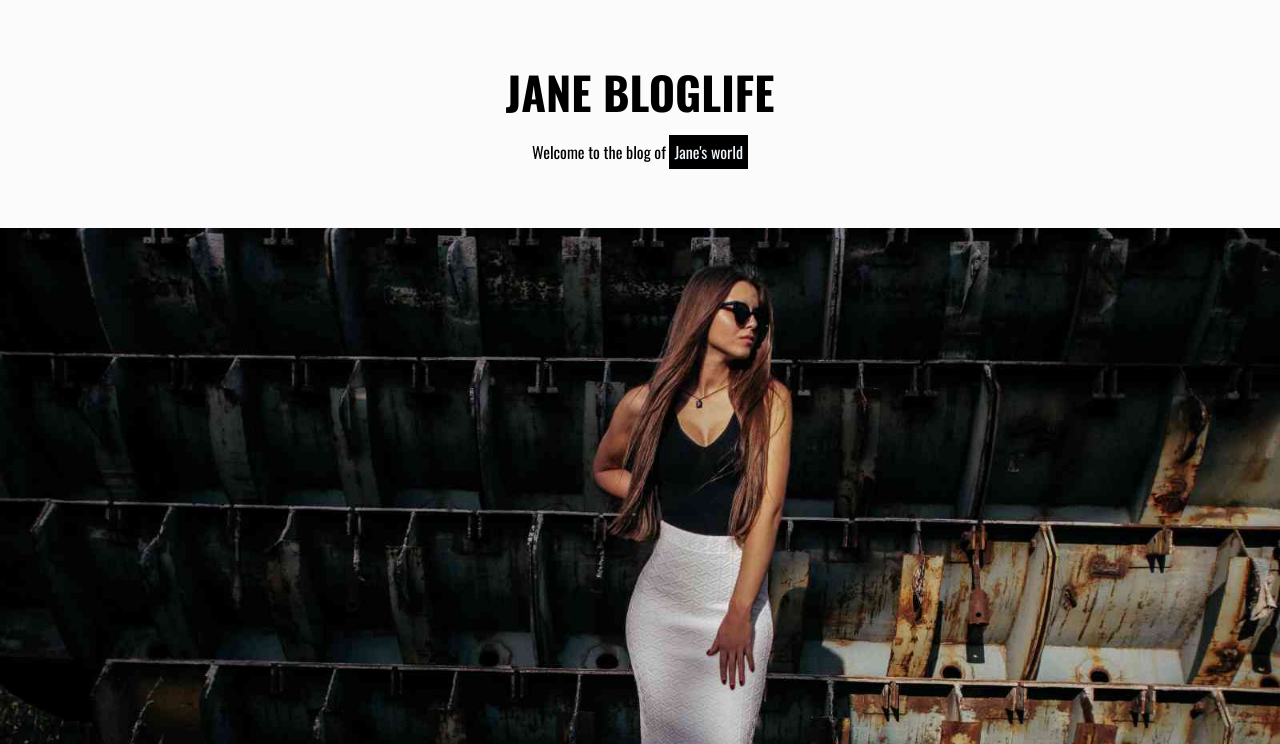
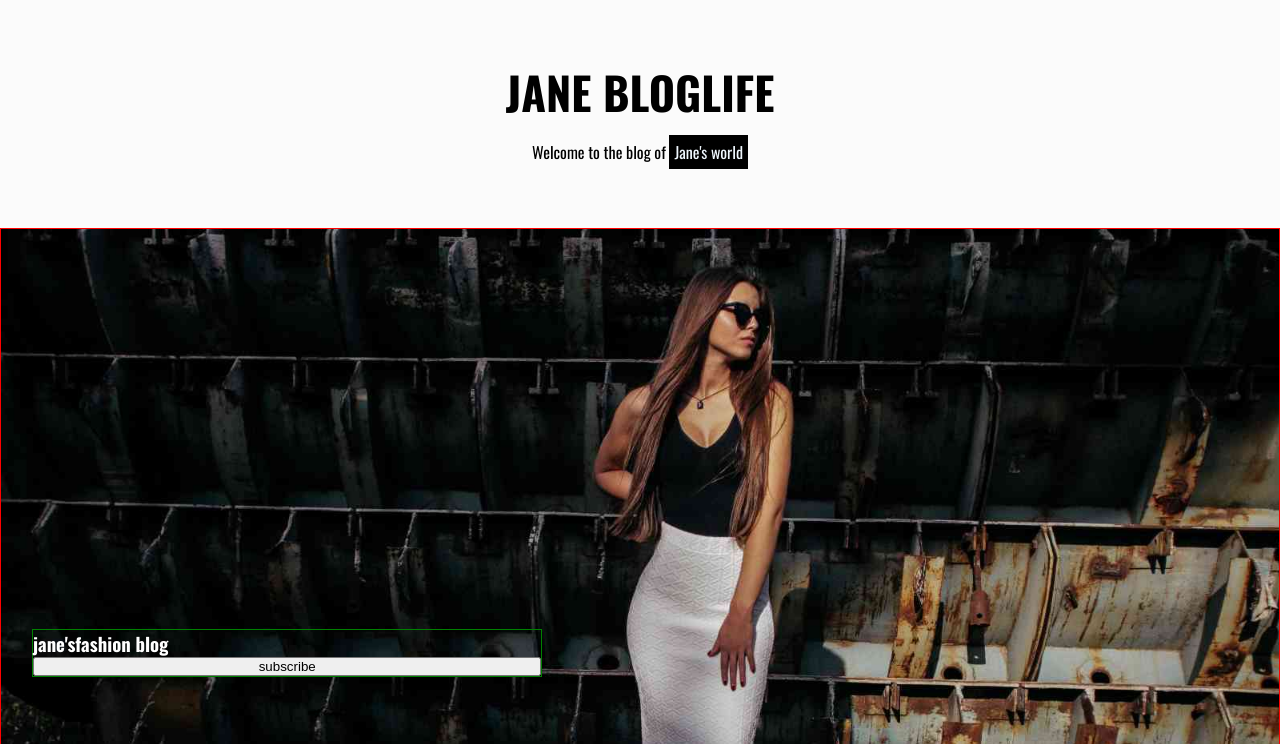
Before and after one commit to GajuQueen/practicerep2, a plain HTML site: page index.html in a window 1280 px wide. Shown: the part 56-800 px from the top of the page. Drawn offline with nearby package versions, Linux system fonts and the light colour scheme; a web font is replaced by a local one.

Commit message:
7th commit
adjusting image

```diff
--- a/index.html
+++ b/index.html
@@ -29,7 +29,12 @@
             <h1>JANE BLOGLIFE</h1>
             <P>Welcome to the blog of <span>Jane's world</span></P>
         </div>
-        <img src="./Assets/jane.jpg">
+        <div class="name">
+            <div class="jane">
+            <h3>jane's<span>fashion blog</span></h3>
+                <button>subscribe</button>
+            </div>
+        </div>
     </div>
     <section class="descri">
         <div class="right-side">
--- a/style.css
+++ b/style.css
@@ -51,6 +51,22 @@ body {
 .title img {
     width: 100%;
 }
+.name{
+    width:100%;
+    background-image: url('./Assets/jane.jpg');
+    background-repeat: no-repeat;
+    background-size: cover;
+    border: 1px solid red;
+    padding:400px 1px;
+    color:white;
+}
+.jane{
+    margin: 0 30px;
+    width: 40%;
+    border: 1px solid green;
+    display: flex;
+    flex-direction: column;
+}
 
 /* DESCRIPTION*************************************************************** */
 .descri {
```
